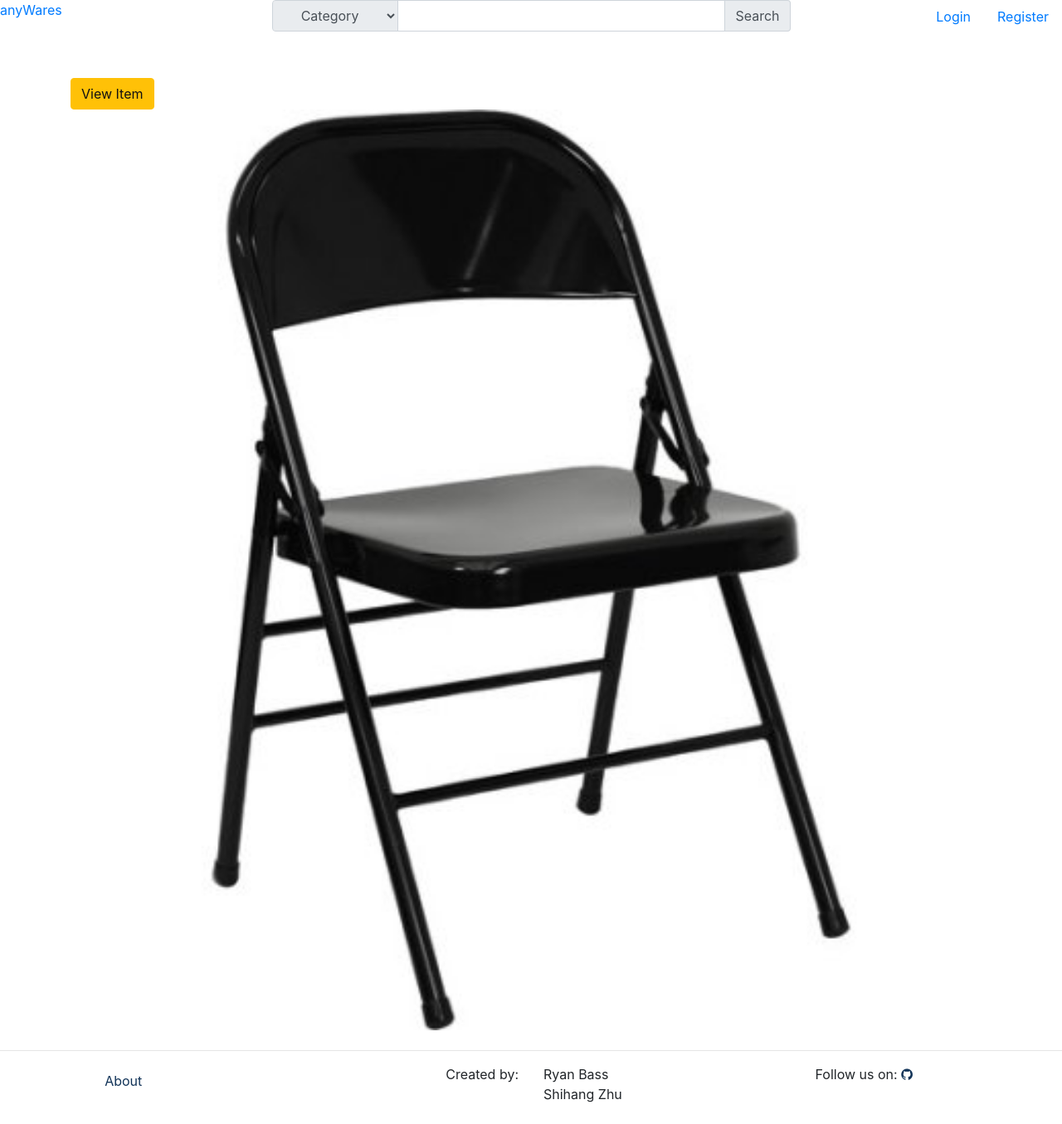
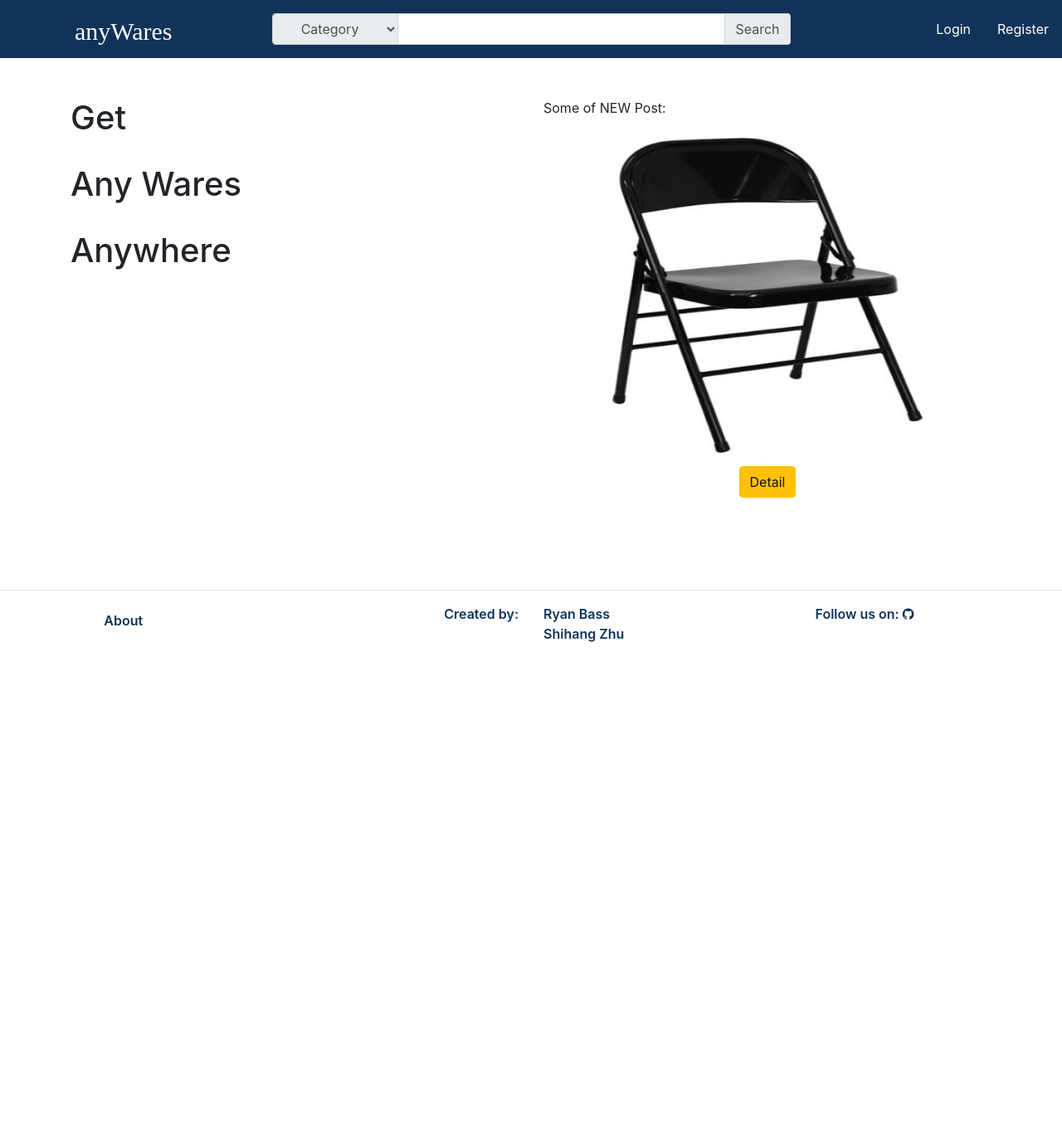
Before and after one commit to nickszhu/307project, a Django app: page /anyWares/ in a window 1280 px wide. Shown: the whole page at 83% size. After the commit the page ends 774 px from the top, so only its background shows below. Run offline with Django 3.2, Linux system fonts and the light colour scheme; data comes from the database, SQL or seed files in the repository; some libraries are stand-ins or nearby versions; some web fonts are replaced.

Commit message:
index layout and animation

```diff
--- a/anyWares/static/anyWares/style.css
+++ b/anyWares/static/anyWares/style.css
@@ -90,9 +90,7 @@ footer {
 }
 
 .carousel{
-	height: 500px;
     text-align: center;
-    background: grey;
 }
 
 .card-img-top {
--- a/anyWares/templates/anyWares/index.html
+++ b/anyWares/templates/anyWares/index.html
@@ -16,7 +16,8 @@
   <link rel="stylesheet" href="https://cdnjs.cloudflare.com/ajax/libs/font-awesome/4.7.0/css/font-awesome.min.css">
   <!-- Viga font for logo -->
   <link href="https://fonts.googleapis.com/css?family=Viga" rel="stylesheet"> {% load static %}
-  <link href="{% static " anyWares/style.css " %}" rel="stylesheet" type="text/css">
+  <link href="{% static 'anyWares/style.css' %}" rel="stylesheet" type="text/css">
+  <link href="{% static 'anyWares/jquery-ui.min.css' %}" rel="stylesheet" type="text/css">
 </head>
 
 <body>
@@ -81,20 +82,26 @@
 
   {% block mainbody %}
   <div class="container">
+    <div class="row mt-5">
+      <div class="col-md-6">
+        <h1>Get </h1>
+        <br/>
+        <h1 id="c1" style="display:none">Any Wares</h1>
+        <br/>
+        <h1 id="c2" style="display:none">Anywhere</h1>
+      </div>
+      <div class="col-md-6">
+        <p>Some of NEW Post:</p>
         <div id="carouselExampleControls" class="carousel slide my-4" data-ride="carousel">
           <div class="carousel-inner">
-
             {% for item in featured_items %}
-
             <div class="carousel-item {% if forloop.first %}active{% endif %}">
+              <img class="d-block w-100" style="object-fit: container; max-height:380px;" src="{% static item.image.url %}" alt="Third slide">
               <form class="form my-auto" action="/anyWares/itemView/" method="get">
                 <input type="hidden" name="item_id" id="item_id" value="{{ item.id }}">
-                  <button type="submit" class="btn btn-warning">View Item</button>
+                <button type="submit" class="btn btn-warning mt-3">Detail</button>
               </form>
-                <img class="d-block w-100" style="object-fit: container"src="{% static item.image.url %}" alt="Third slide">
             </div>
-
-
             {% endfor %}
           </div>
           <a class="carousel-control-prev" href="#carouselExampleControls" role="button" data-slide="prev">
@@ -105,6 +112,8 @@
             <span class="carousel-control-next-icon" aria-hidden="true"></span>
             <span class="sr-only">Next</span>
           </a>
+        </div>
+      </div>
     </div>
   </div>
   {% endblock %}
@@ -152,6 +161,17 @@
   <script src="https://maxcdn.bootstrapcdn.com/bootstrap/4.0.0-beta.2/js/bootstrap.min.js" integrity="sha384-alpBpkh1PFOepccYVYDB4do5UnbKysX5WZXm3XxPqe5iKTfUKjNkCk9SaVuEZflJ"
     crossorigin="anonymous"></script>
 
+  <script src="https://ajax.googleapis.com/ajax/libs/jquery/3.2.1/jquery.min.js"></script>
+  <script src="{% static 'anyWares/jquery-ui.min.js' %}"></script>
+  <script>
+    $(document).ready(function () {
+      $("#c1").toggle({ effect: "scale", origin: ["middle", "left"] });
+      setTimeout(function(){
+         $("#c2").toggle({ effect: "scale", origin: ["middle", "left"] });
+      },800);
+      // setTimeout(function () {}, 800 ));
+    });
+  </script>
 </body>
 
 </html>
```
Lines whose indentation alone changed are shown as unchanged.
